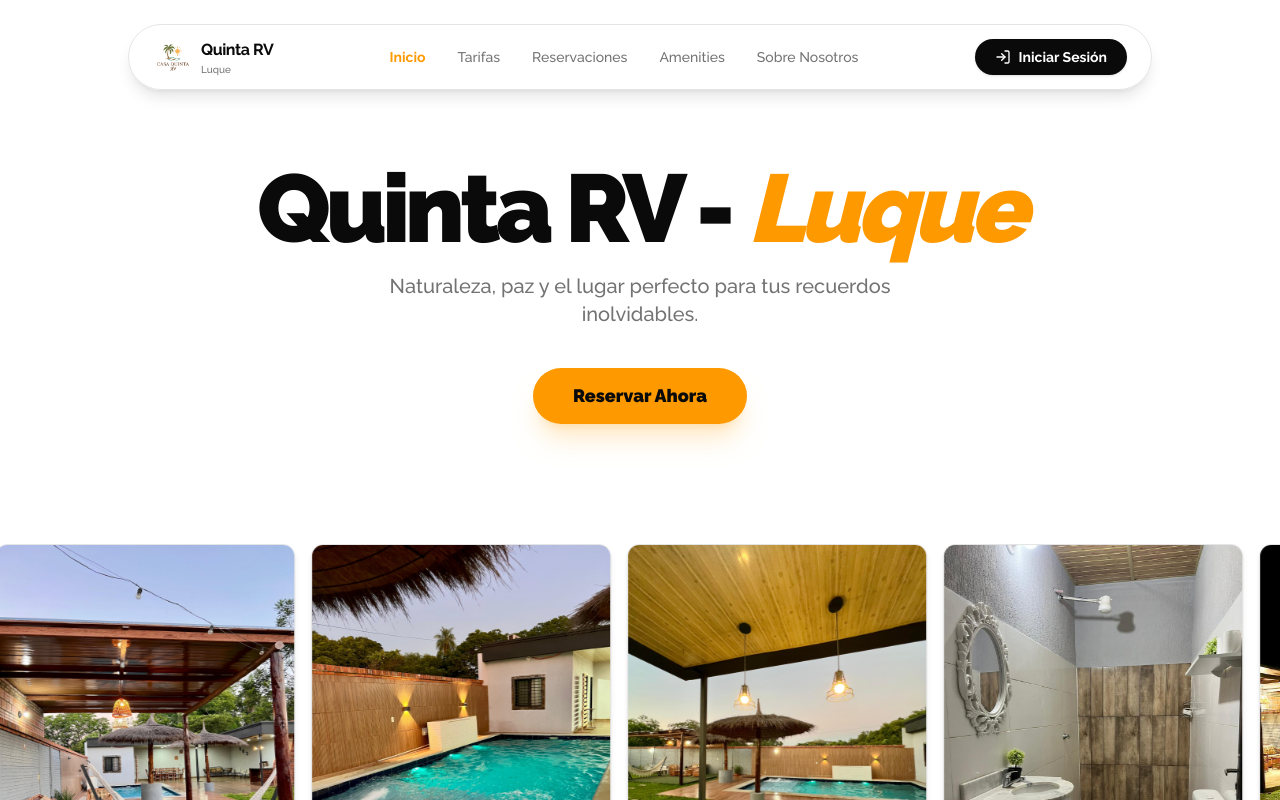
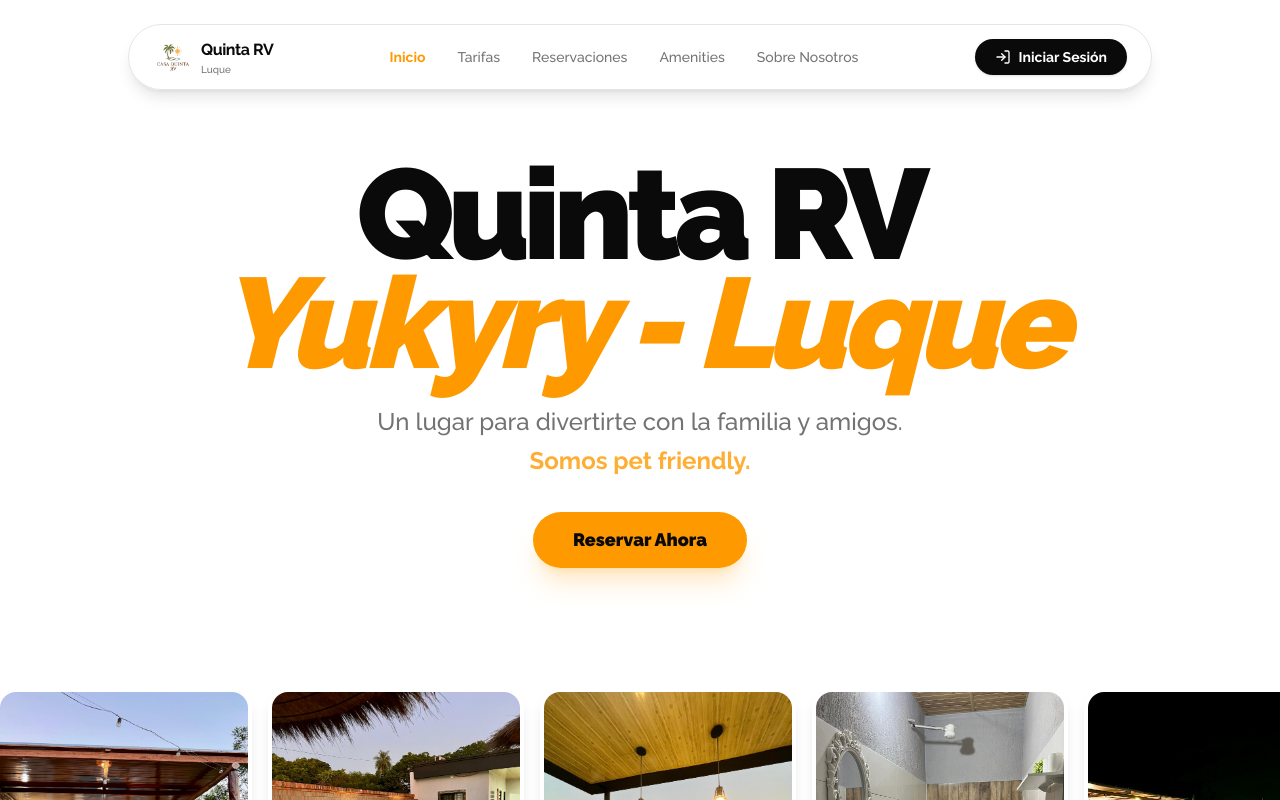
Before and after one commit to zcaraluna/quinta-rv, a Next.js app: page / in a window 1280 px wide. Shown: the top 800 px of the page. Built offline with nearby package versions, Linux system fonts and the light colour scheme.

Commit message:
UI: Update home content and fix PhotoReel dimensions

```diff
--- a/src/app/(public)/page.tsx
+++ b/src/app/(public)/page.tsx
@@ -6,14 +6,16 @@ export default async function Home() {
     return (
         <main className="min-h-screen bg-background flex flex-col items-center">
             {/* Header Section */}
-            <section className="w-full pt-32 sm:pt-40 pb-10 text-center px-4 max-w-4xl mx-auto">
-                <h1 className="text-4xl sm:text-6xl md:text-8xl font-black tracking-tighter text-foreground mb-4 leading-tight sm:leading-none">
-                    Quinta RV - <span className="text-primary italic">Luque</span>
+            <section className="w-full pt-28 sm:pt-40 pb-10 text-center px-4 max-w-4xl mx-auto">
+                <h1 className="text-5xl sm:text-7xl md:text-9xl font-black tracking-tighter text-foreground mb-6 leading-[0.9] sm:leading-[0.85]">
+                    Quinta RV <br />
+                    <span className="text-primary italic">Yukyry - Luque</span>
                 </h1>
-                <p className="text-base sm:text-xl text-muted-foreground max-w-xl mx-auto font-medium balance">
-                    Naturaleza, paz y el lugar perfecto para tus recuerdos inolvidables.
+                <p className="text-lg sm:text-2xl text-muted-foreground max-w-2xl mx-auto font-medium balance leading-relaxed px-4">
+                    Un lugar para divertirte con la familia y amigos.<br />
+                    <span className="text-primary/80 font-bold">Somos pet friendly.</span>
                 </p>
-                <div className="mt-10">
+                <div className="mt-8">
                     <Button size="lg" className="rounded-full px-10 h-14 font-black text-lg shadow-xl shadow-primary/20 hover:scale-105 transition-all active:scale-95" asChild>
                         <Link href="/reservations">Reservar Ahora</Link>
                     </Button>
--- a/src/components/booking/photo-reel.tsx
+++ b/src/components/booking/photo-reel.tsx
@@ -13,7 +13,7 @@ export function PhotoReel() {
           {[...IMAGES, ...IMAGES].map((src, index) => (
             <div
               key={index}
-              className="relative w-[200px] h-[280px] sm:w-[300px] sm:h-[400px] flex-shrink-0 overflow-hidden rounded-xl shadow-md border"
+              className="relative w-40 h-56 sm:w-64 sm:h-80 flex-shrink-0 overflow-hidden rounded-3xl shadow-lg border-4 border-white"
             >
               <Image
                 src={src}
```
